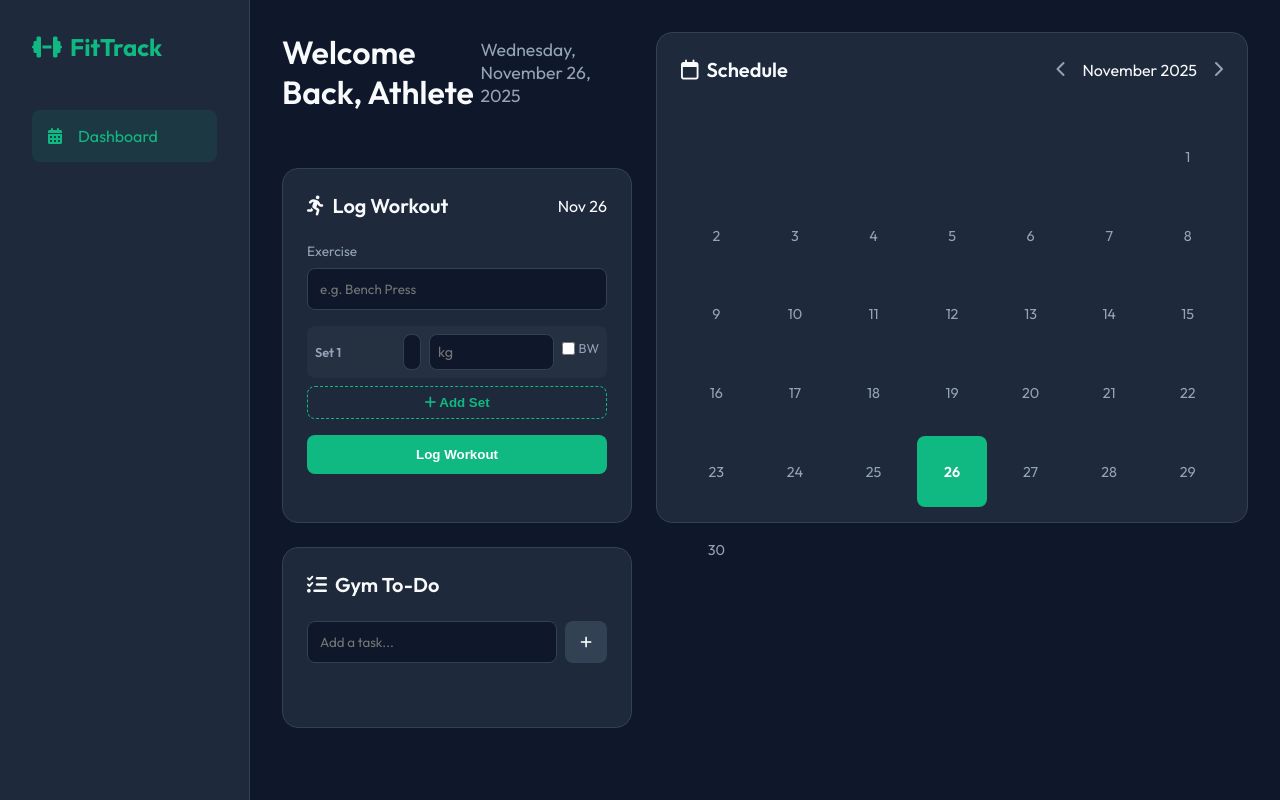
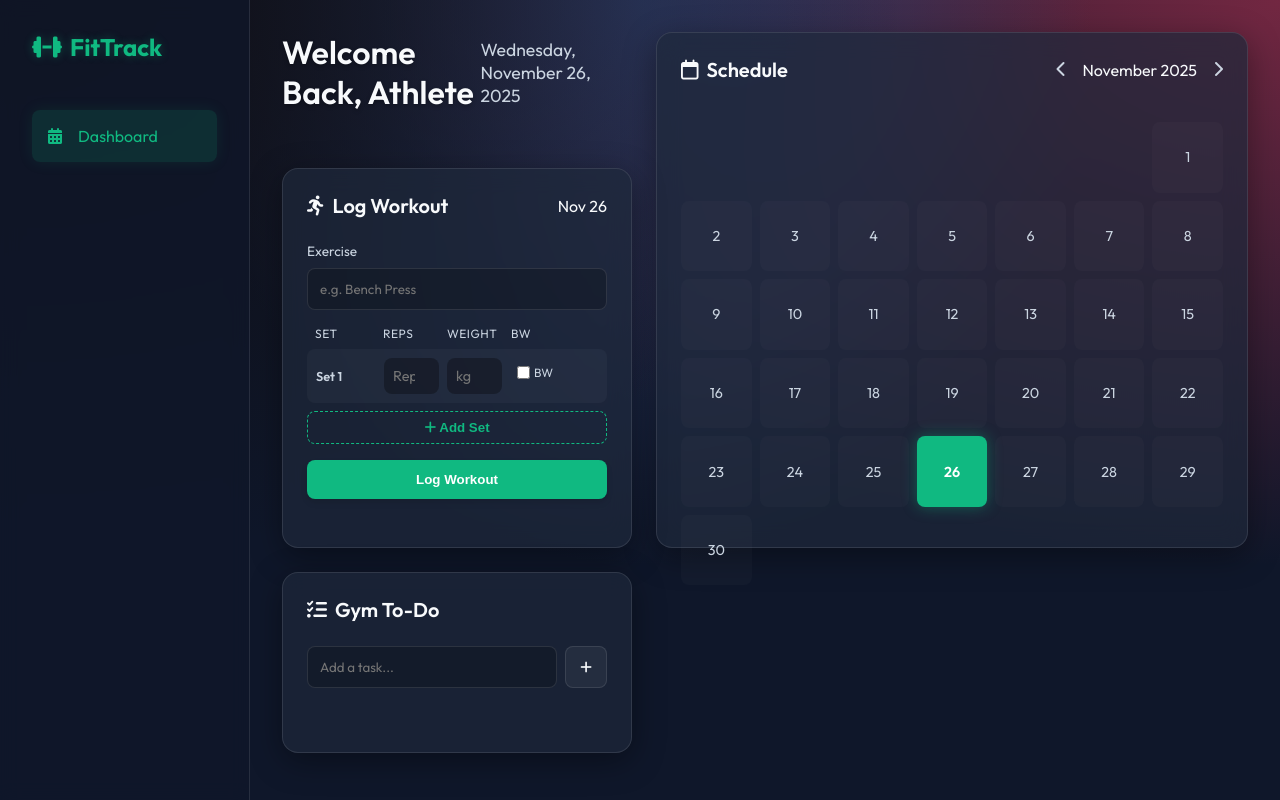
Before and after one commit to Heavenly-Demon-0835/Workout-Tracker, a Flask app: page / in a window 1280 px wide. Run offline with Flask 3, Linux system fonts and the light colour scheme.

Commit message:
Update: New Glassmorphism UI

```diff
--- a/static/style.css
+++ b/static/style.css
@@ -1,14 +1,17 @@
 :root {
     --bg-dark: #0f172a;
-    --bg-card: #1e293b;
+    --bg-card: rgba(30, 41, 59, 0.7);
+    /* Translucent */
     --text-primary: #f8fafc;
-    --text-secondary: #94a3b8;
+    --text-secondary: #cbd5e1;
+    /* Lighter for better contrast */
     --accent: #10b981;
     /* Emerald Green */
     --accent-hover: #059669;
     --danger: #ef4444;
-    --border: #334155;
+    --border: rgba(255, 255, 255, 0.1);
     --font-main: 'Outfit', sans-serif;
+    --glass-shadow: 0 8px 32px 0 rgba(0, 0, 0, 0.37);
 }
 
 * {
@@ -20,6 +23,10 @@
 body {
     font-family: var(--font-main);
     background-color: var(--bg-dark);
+    background-image:
+        radial-gradient(at 0% 0%, hsla(253, 16%, 7%, 1) 0, transparent 50%),
+        radial-gradient(at 50% 0%, hsla(225, 39%, 30%, 1) 0, transparent 50%),
+        radial-gradient(at 100% 0%, hsla(339, 49%, 30%, 1) 0, transparent 50%);
     color: var(--text-primary);
     height: 100vh;
     overflow: hidden;
@@ -33,7 +40,8 @@ body {
 /* Sidebar */
 .sidebar {
     width: 250px;
-    background-color: var(--bg-card);
+    background-color: rgba(15, 23, 42, 0.8);
+    backdrop-filter: blur(10px);
     padding: 2rem;
     border-right: 1px solid var(--border);
     display: flex;
@@ -48,6 +56,7 @@ body {
     display: flex;
     align-items: center;
     gap: 0.5rem;
+    text-shadow: 0 0 10px rgba(16, 185, 129, 0.3);
 }
 
 .nav-links {
@@ -67,8 +76,9 @@ body {
 
 .nav-links li.active a,
 .nav-links li a:hover {
-    background-color: rgba(16, 185, 129, 0.1);
+    background-color: rgba(16, 185, 129, 0.15);
     color: var(--accent);
+    box-shadow: 0 0 15px rgba(16, 185, 129, 0.1);
 }
 
 /* Main Content */
@@ -87,6 +97,7 @@ body {
 
 .dashboard-header h1 {
     font-weight: 600;
+    text-shadow: 0 2px 4px rgba(0, 0, 0, 0.3);
 }
 
 .date-display {
@@ -105,11 +116,14 @@ body {
 
 .card {
     background-color: var(--bg-card);
+    backdrop-filter: blur(12px);
+    -webkit-backdrop-filter: blur(12px);
     border-radius: 1rem;
     padding: 1.5rem;
     border: 1px solid var(--border);
     display: flex;
     flex-direction: column;
+    box-shadow: var(--glass-shadow);
 }
 
 .card-header {
@@ -168,10 +182,11 @@ body {
     color: var(--text-secondary);
     transition: all 0.2s;
     position: relative;
+    background-color: rgba(255, 255, 255, 0.02);
 }
 
 .calendar-day:hover {
-    background-color: var(--border);
+    background-color: rgba(255, 255, 255, 0.1);
     color: var(--text-primary);
 }
 
@@ -179,6 +194,7 @@ body {
     background-color: var(--accent);
     color: #fff;
     font-weight: 600;
+    box-shadow: 0 0 15px rgba(16, 185, 129, 0.4);
 }
 
 .calendar-day.has-data::after {
@@ -196,12 +212,6 @@ body {
     margin-bottom: 1rem;
 }
 
-.form-row {
-    display: grid;
-    grid-template-columns: 1fr 1fr 1fr;
-    gap: 1rem;
-}
-
 label {
     display: block;
     color: var(--text-secondary);
@@ -211,18 +221,20 @@ label {
 
 input {
     width: 100%;
-    background-color: var(--bg-dark);
+    background-color: rgba(0, 0, 0, 0.2);
     border: 1px solid var(--border);
     padding: 0.75rem;
     border-radius: 0.5rem;
     color: var(--text-primary);
     font-family: var(--font-main);
-    transition: border-color 0.2s;
+    transition: all 0.2s;
 }
 
 input:focus {
     outline: none;
     border-color: var(--accent);
+    background-color: rgba(0, 0, 0, 0.4);
+    box-shadow: 0 0 0 2px rgba(16, 185, 129, 0.1);
 }
 
 .btn-primary {
@@ -234,11 +246,14 @@ input:focus {
     border-radius: 0.5rem;
     font-weight: 600;
     cursor: pointer;
-    transition: background-color 0.2s;
+    transition: all 0.2s;
+    box-shadow: 0 4px 6px rgba(0, 0, 0, 0.1);
 }
 
 .btn-primary:hover {
     background-color: var(--accent-hover);
+    transform: translateY(-1px);
+    box-shadow: 0 6px 8px rgba(0, 0, 0, 0.2);
 }
 
 .btn-secondary {
@@ -258,15 +273,36 @@ input:focus {
 }
 
 /* Dynamic Sets */
+.set-headers {
+    display: grid;
+    grid-template-columns: 60px 1fr 1fr 50px 30px;
+    gap: 0.5rem;
+    margin-bottom: 0.5rem;
+    padding: 0 0.5rem;
+}
+
+.set-headers span {
+    color: var(--text-secondary);
+    font-size: 0.75rem;
+    text-transform: uppercase;
+    letter-spacing: 0.5px;
+}
+
 .set-row {
     display: grid;
-    grid-template-columns: 80px 1fr auto auto;
+    grid-template-columns: 60px 1fr 1fr 50px 30px;
     gap: 0.5rem;
     align-items: center;
     margin-bottom: 0.5rem;
     background-color: rgba(255, 255, 255, 0.03);
     padding: 0.5rem;
     border-radius: 0.5rem;
+    border: 1px solid transparent;
+}
+
+.set-row:hover {
+    border-color: rgba(255, 255, 255, 0.05);
+    background-color: rgba(255, 255, 255, 0.05);
 }
 
 .set-number {
@@ -278,6 +314,13 @@ input:focus {
 .set-row input {
     padding: 0.5rem;
     font-size: 0.9rem;
+    background-color: rgba(0, 0, 0, 0.3);
+    border-color: transparent;
+}
+
+.set-row input:focus {
+    background-color: rgba(0, 0, 0, 0.5);
+    border-color: var(--accent);
 }
 
 .bw-toggle {
@@ -286,20 +329,30 @@ input:focus {
     gap: 0.25rem;
     cursor: pointer;
     color: var(--text-secondary);
-    font-size: 0.8rem;
+    font-size: 0.75rem;
     user-select: none;
+    justify-content: center;
 }
 
 .bw-toggle input {
     width: auto;
+    margin: 0;
 }
 
 .remove-set-btn {
     background: none;
     border: none;
-    color: var(--danger);
+    color: var(--text-secondary);
     cursor: pointer;
     padding: 0.25rem;
+    display: flex;
+    align-items: center;
+    justify-content: center;
+    transition: color 0.2s;
+}
+
+.remove-set-btn:hover {
+    color: var(--danger);
 }
 
 /* Lists */
@@ -308,11 +361,30 @@ input:focus {
     margin-top: 1.5rem;
     overflow-y: auto;
     flex: 1;
+    padding-right: 0.5rem;
+}
+
+/* Scrollbar Styling */
+::-webkit-scrollbar {
+    width: 6px;
+}
+
+::-webkit-scrollbar-track {
+    background: transparent;
+}
+
+::-webkit-scrollbar-thumb {
+    background: rgba(255, 255, 255, 0.1);
+    border-radius: 3px;
+}
+
+::-webkit-scrollbar-thumb:hover {
+    background: rgba(255, 255, 255, 0.2);
 }
 
 .workout-item,
 .todo-item {
-    background-color: var(--bg-dark);
+    background-color: rgba(0, 0, 0, 0.2);
     padding: 1rem;
     border-radius: 0.5rem;
     margin-bottom: 0.75rem;
@@ -320,16 +392,20 @@ input:focus {
     justify-content: space-between;
     align-items: center;
     border: 1px solid transparent;
+    transition: all 0.2s;
 }
 
 .workout-item:hover,
 .todo-item:hover {
     border-color: var(--border);
+    background-color: rgba(0, 0, 0, 0.3);
+    transform: translateX(2px);
 }
 
 .workout-info h3 {
     font-size: 1rem;
     margin-bottom: 0.25rem;
+    color: var(--text-primary);
 }
 
 .workout-stats {
@@ -343,7 +419,8 @@ input:focus {
     color: var(--text-secondary);
     cursor: pointer;
     opacity: 0;
-    transition: opacity 0.2s;
+    transition: all 0.2s;
+    padding: 0.5rem;
 }
 
 .workout-item:hover .delete-btn,
@@ -353,6 +430,7 @@ input:focus {
 
 .delete-btn:hover {
     color: var(--danger);
+    transform: scale(1.1);
 }
 
 /* To-Do Specific */
@@ -367,27 +445,31 @@ input:focus {
 }
 
 .todo-input-group button {
-    background-color: var(--border);
-    border: none;
+    background-color: rgba(255, 255, 255, 0.05);
+    border: 1px solid var(--border);
     width: 42px;
     border-radius: 0.5rem;
     color: var(--text-primary);
     cursor: pointer;
+    transition: all 0.2s;
 }
 
 .todo-input-group button:hover {
     background-color: var(--accent);
+    border-color: var(--accent);
 }
 
 .todo-item.completed span {
     text-decoration: line-through;
     color: var(--text-secondary);
+    opacity: 0.7;
 }
 
 .todo-check {
     cursor: pointer;
     margin-right: 0.75rem;
     color: var(--accent);
+    font-size: 1.1rem;
 }
 
 /* Mobile Responsive */
@@ -437,11 +519,6 @@ input:focus {
         order: 3;
     }
 
-    .form-row {
-        grid-template-columns: 1fr;
-        gap: 0.5rem;
-    }
-
     .dashboard-header {
         flex-direction: column;
         align-items: flex-start;
--- a/templates/index.html
+++ b/templates/index.html
@@ -36,6 +36,13 @@
                 <input type="text" id="exerciseName" placeholder="e.g. Bench Press" required>
             </div>
 
+            <div class="set-headers">
+                <span>Set</span>
+                <span>Reps</span>
+                <span>Weight</span>
+                <span>BW</span>
+                <span></span>
+            </div>
             <div id="setsContainer">
                 <!-- Dynamic Set Rows will go here -->
             </div>
```
